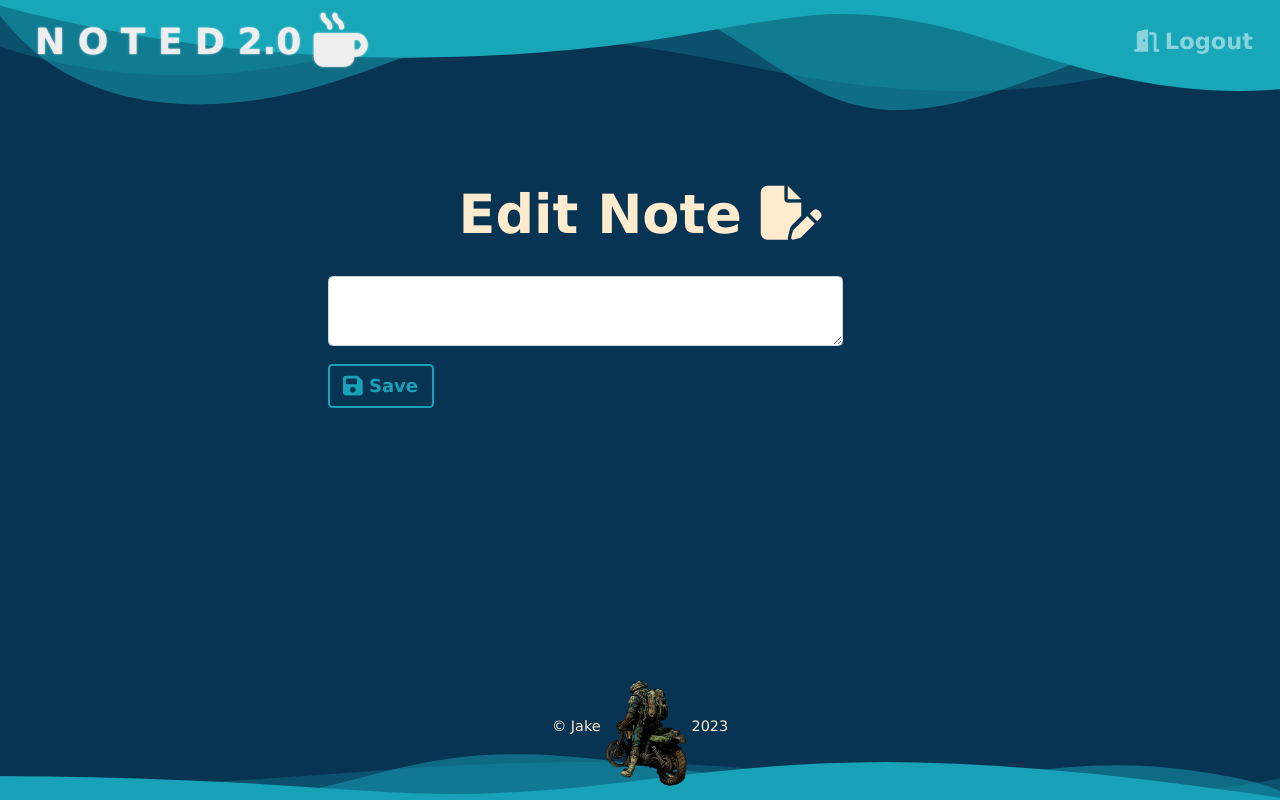
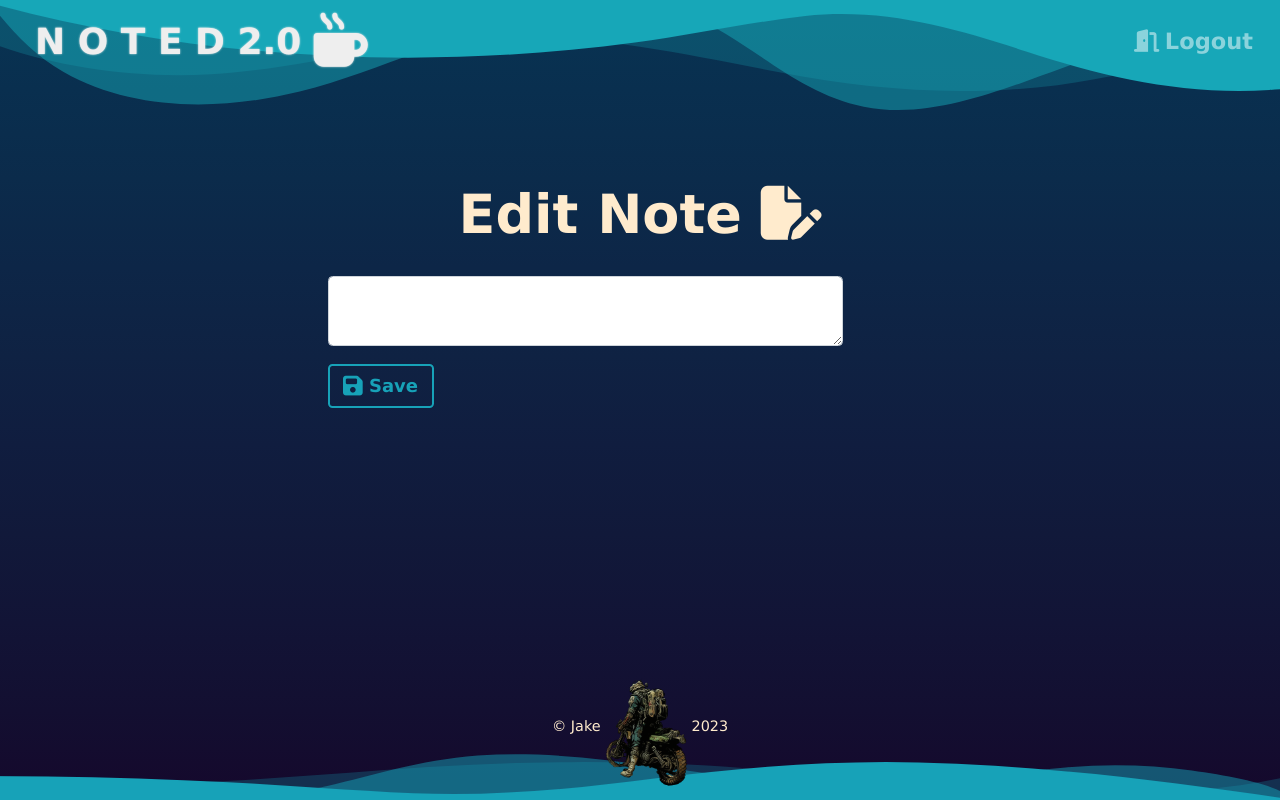
Before and after one commit to Jake079/Full-Stack-Test-App, a Flask app: page /editSave in a window 1280 px wide. Run offline with Flask 3, Linux system fonts and the light colour scheme; a user stored in the database is signed in; some libraries are stand-ins or nearby versions.

Commit message:
Background Color Update

```diff
--- a/Website/Templates/base.html
+++ b/Website/Templates/base.html
@@ -24,7 +24,7 @@
             display: flex;
             flex-direction: column;
             min-height: 100vh;
-            background-color: #083453;
+            /* background-color: #083453; */
             /* background-image: linear-gradient(to top,#ffebcd,
             #ffdbb5,
             #ffca9f,
@@ -36,6 +36,17 @@
             #ff3d7f,
             #ff008a
             );  */
+            background-image: linear-gradient(to bottom,#083453,
+            #092f4f,
+            #0b2b4b,
+            #0d2647,
+            #0f2243,
+            #101d3f,
+            #11193a,
+            #121436,
+            #130f31,
+            #15082c
+            );
             /* background-image: url("{{ url_for('static', filename='img/Void.jpg') }}");  */
             font-family: Verdana, Tahoma, sans-serif;
         }
```
